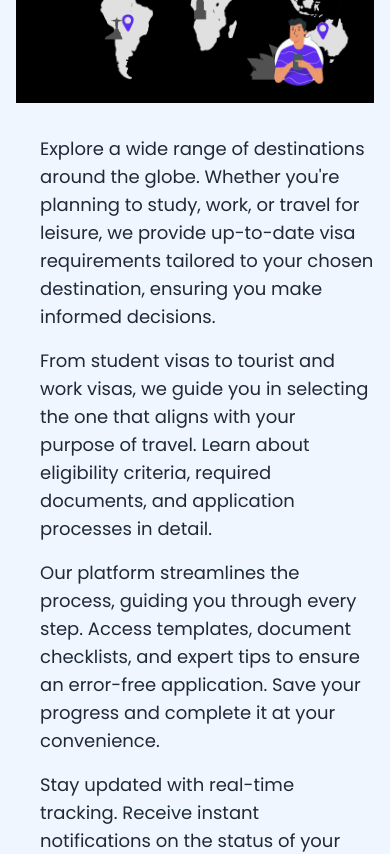
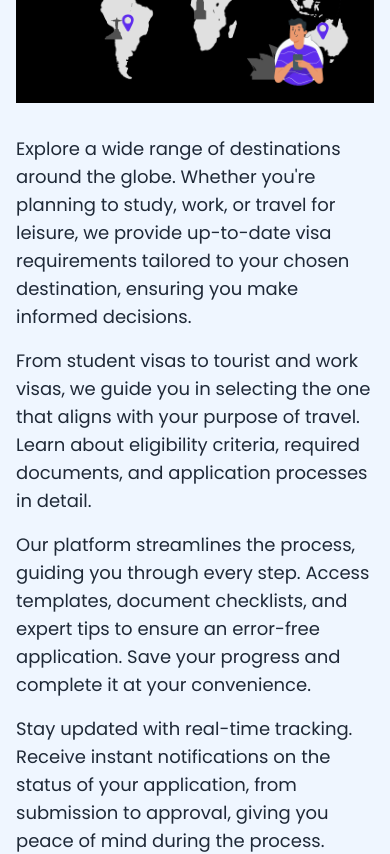
Before and after one commit to MuhammadNazmusSakib/Visa-Navigator-Portal-Client, a React (Vite) app: page / in a window 390 px wide. Shown: the part 1740-2594 px from the top of the page. Built offline with nearby package versions, Linux system fonts and the light colour scheme; no server answers.

Commit message:
responsive

```diff
--- a/src/Components/Home/HomeComponents/HowItWorks.jsx
+++ b/src/Components/Home/HomeComponents/HowItWorks.jsx
@@ -18,7 +18,7 @@ const HowItWorks = () => {
           </div>
           {/* Description */}
           <div className="lg:w-1/2 text-left">
-            <div className="list-disc pl-6 text-lg space-y-4">
+            <div className="list-disc lg:pl-6 text-lg space-y-4">
               <p>
                 Explore a wide range of destinations around the globe. Whether
                 you're planning to study, work, or travel for leisure, we
```
